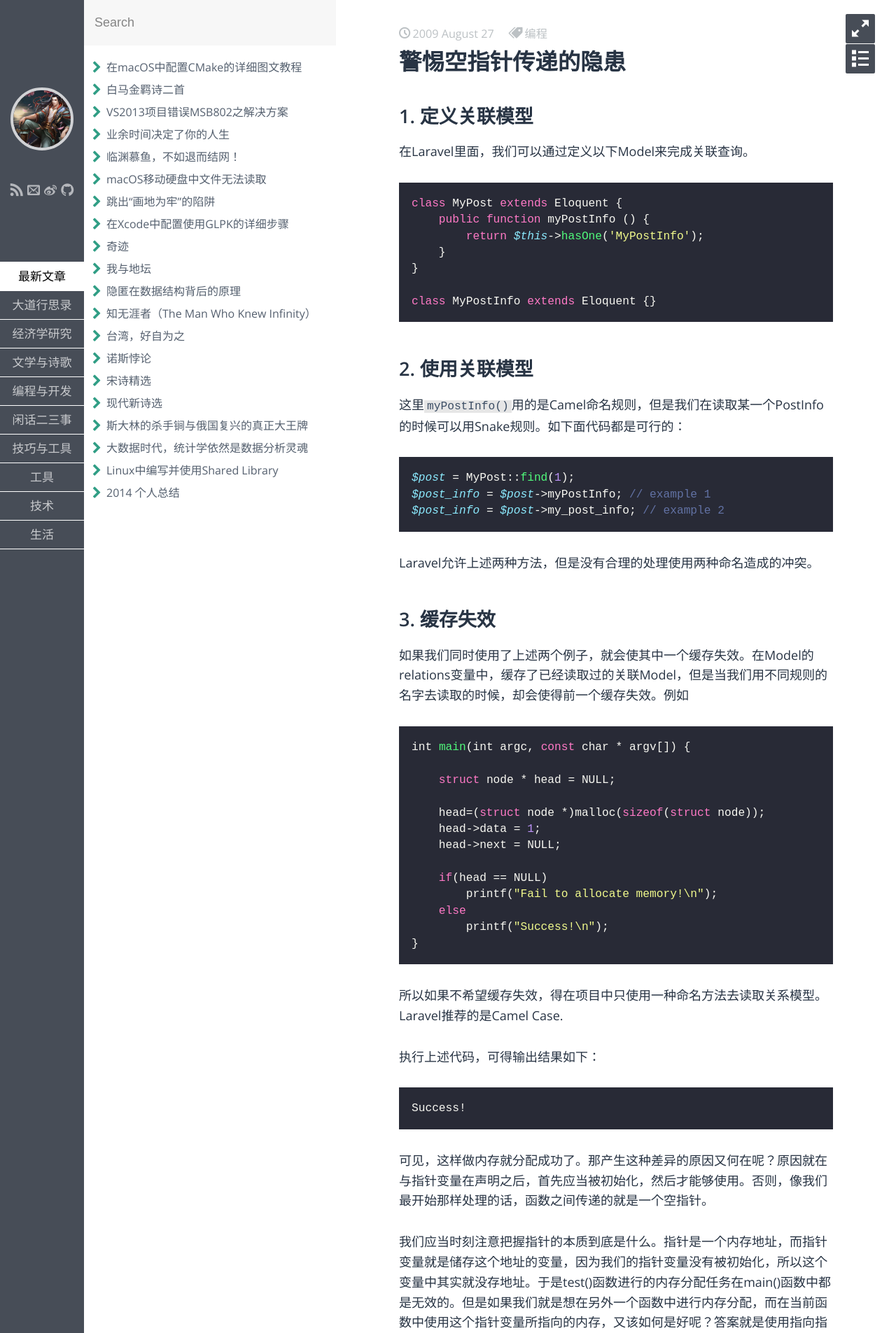
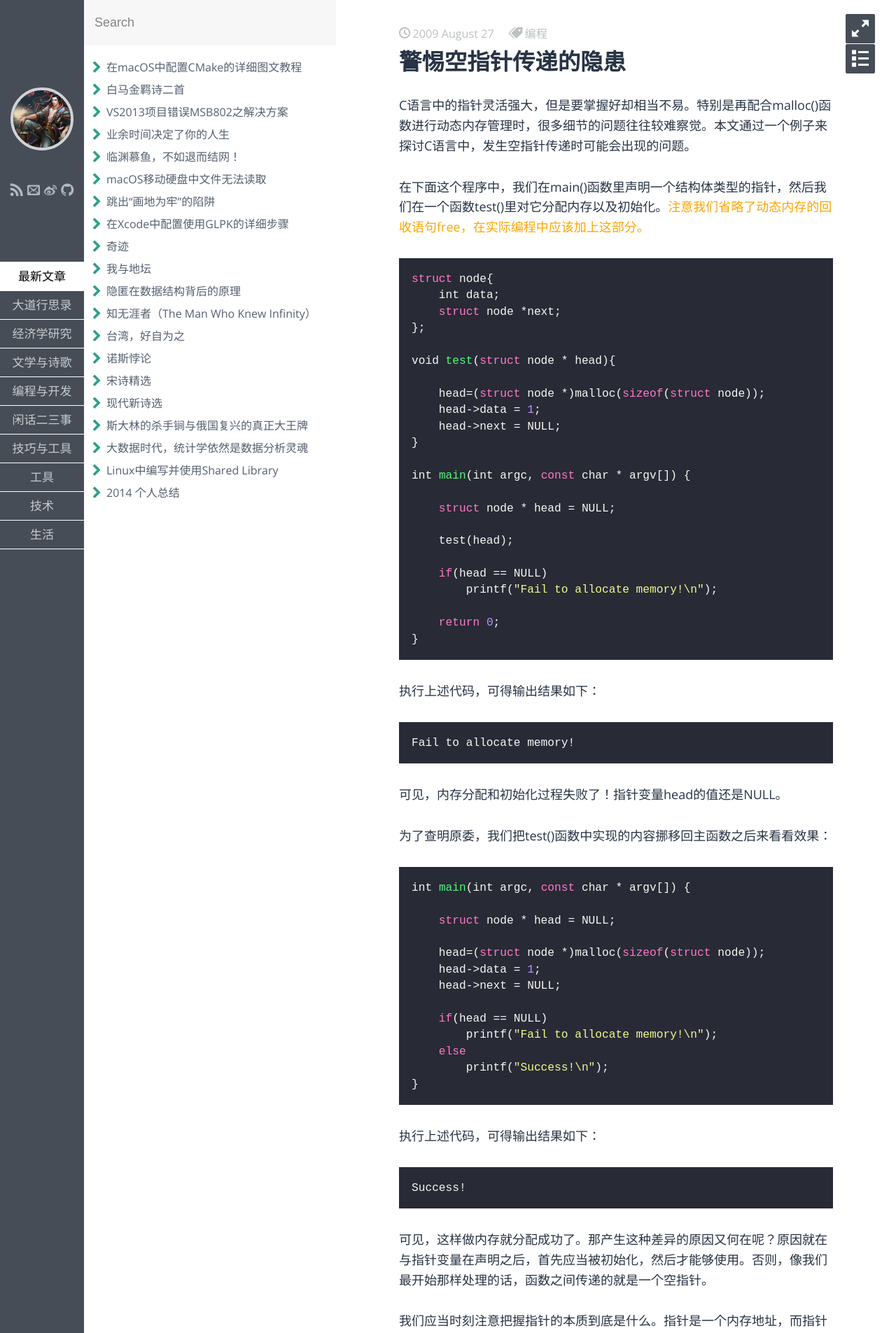
Before and after one commit to fzuo/baimafujinji, a Jekyll site: the page built from _posts/tech/2009-08-27-null-pointer-problem.md, in a window 1280 px wide. Shown: the top 1905 px of the page at 70% size. Built offline with Jekyll 4.4.1, drawn with Linux system fonts in a browser that asks for light colours; some web fonts are replaced.

Commit message:
Update 2009-08-27-null-pointer-problem.md

````diff
--- a/_posts/tech/2009-08-27-null-pointer-problem.md
+++ b/_posts/tech/2009-08-27-null-pointer-problem.md
@@ -6,35 +6,45 @@ tags: 编程
 keywords: C语言,编程,空指针
 ---
 
-## 1. 定义关联模型
+C语言中的指针灵活强大，但是要掌握好却相当不易。特别是再配合malloc()函数进行动态内存管理时，很多细节的问题往往较难察觉。本文通过一个例子来探讨C语言中，发生空指针传递时可能会出现的问题。
 
-在Laravel里面，我们可以通过定义以下Model来完成关联查询。
+在下面这个程序中，我们在main()函数里声明一个结构体类型的指针，然后我们在一个函数test()里对它分配内存以及初始化。<span style="color:Orange">注意我们省略了动态内存的回收语句free，在实际编程中应该加上这部分。</span>
 
-```php
-class MyPost extends Eloquent {
-    public function myPostInfo () {
-        return $this->hasOne('MyPostInfo');
-    }
+```c
+struct node{
+    int data;
+    struct node *next;
+};
+
+void test(struct node * head){
+
+    head=(struct node *)malloc(sizeof(struct node));
+    head->data = 1;
+    head->next = NULL;
 }
 
-class MyPostInfo extends Eloquent {}
+int main(int argc, const char * argv[]) {
+
+    struct node * head = NULL;
+
+    test(head);
+
+    if(head == NULL)
+        printf("Fail to allocate memory!\n");
+
+    return 0;
+}
 ```
 
-## 2. 使用关联模型
+执行上述代码，可得输出结果如下：
 
-这里`myPostInfo()`用的是Camel命名规则，但是我们在读取某一个PostInfo的时候可以用Snake规则。如下面代码都是可行的：
-
-```php
-$post = MyPost::find(1);
-$post_info = $post->myPostInfo; // example 1
-$post_info = $post->my_post_info; // example 2
+```
+Fail to allocate memory!
 ```
 
-Laravel允许上述两种方法，但是没有合理的处理使用两种命名造成的冲突。
+可见，内存分配和初始化过程失败了！指针变量head的值还是NULL。
 
-## 3. 缓存失效
-
-如果我们同时使用了上述两个例子，就会使其中一个缓存失效。在Model的relations变量中，缓存了已经读取过的关联Model，但是当我们用不同规则的名字去读取的时候，却会使得前一个缓存失效。例如
+为了查明原委，我们把test()函数中实现的内容挪移回主函数之后来看看效果：
 
 
 ```c
@@ -52,8 +62,6 @@ int main(int argc, const char * argv[]) {
         printf("Success!\n");
 }
 ```
-
-所以如果不希望缓存失效，得在项目中只使用一种命名方法去读取关系模型。Laravel推荐的是Camel Case.
 
 执行上述代码，可得输出结果如下：
 
````
